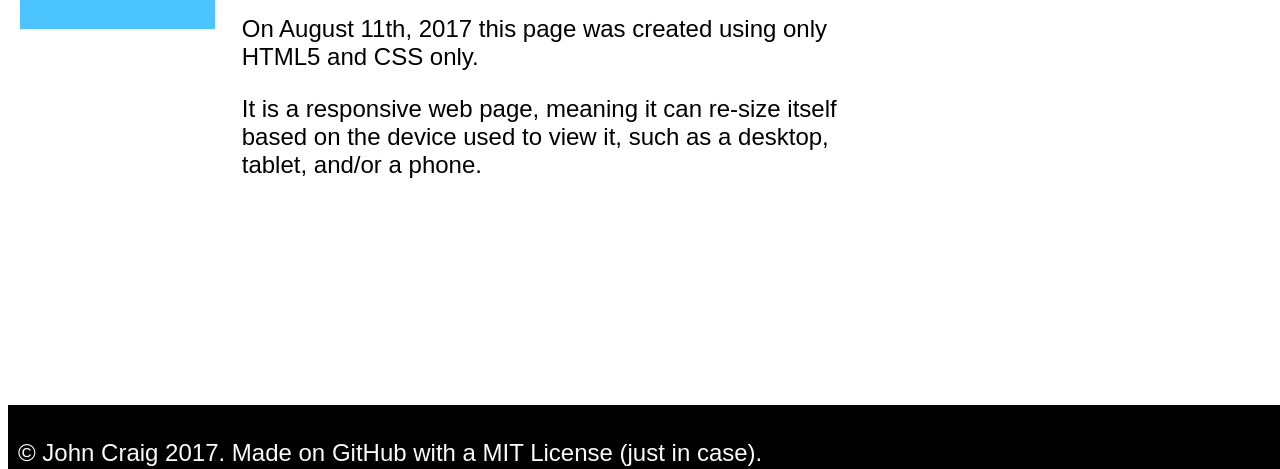
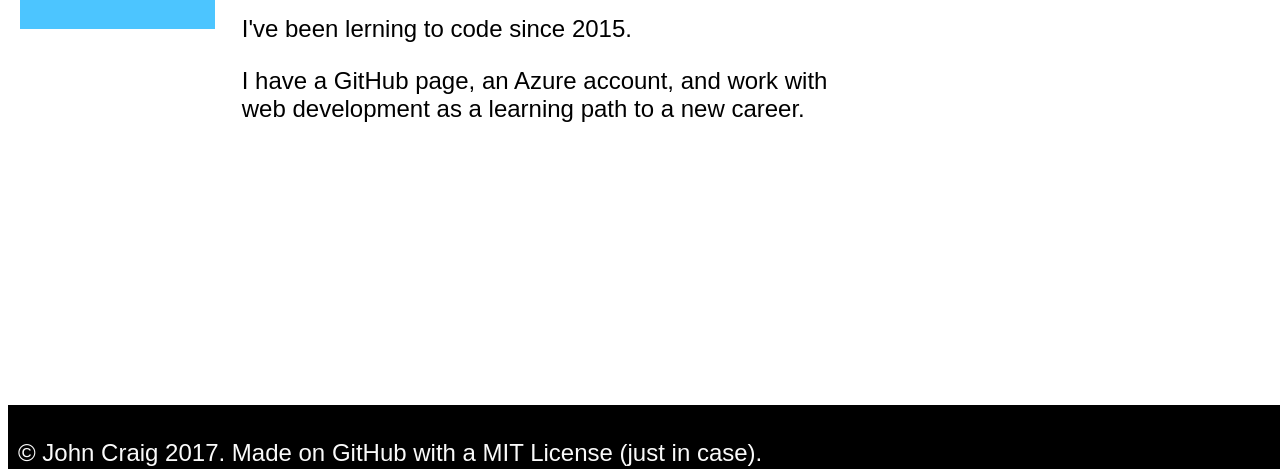
Before and after one commit to johnmcraig/responsive-webblog, a plain HTML site: page links.html in a window 1280 px wide. Shown: the part 331-800 px from the top of the page. Drawn offline with Linux system fonts and the light colour scheme.

Commit message:
New content

```diff
--- a/links.html
+++ b/links.html
@@ -36,8 +36,8 @@
 
         <div id="main-content" class="col-9">
             <h1>About Me!</h1>
-            <p>On August 11th, 2017 this page was created using only HTML5 and CSS only.</p>
-            <p>It is a responsive web page, meaning it can re-size itself based on the device used to view it, such as a desktop, tablet, and/or a phone.</p>
+            <p>I've been lerning to code since 2015.</p>
+            <p>I have a GitHub page, an Azure account, and work with web development as a learning path to a new career.</p>
         </div>
   </main>
 
```
